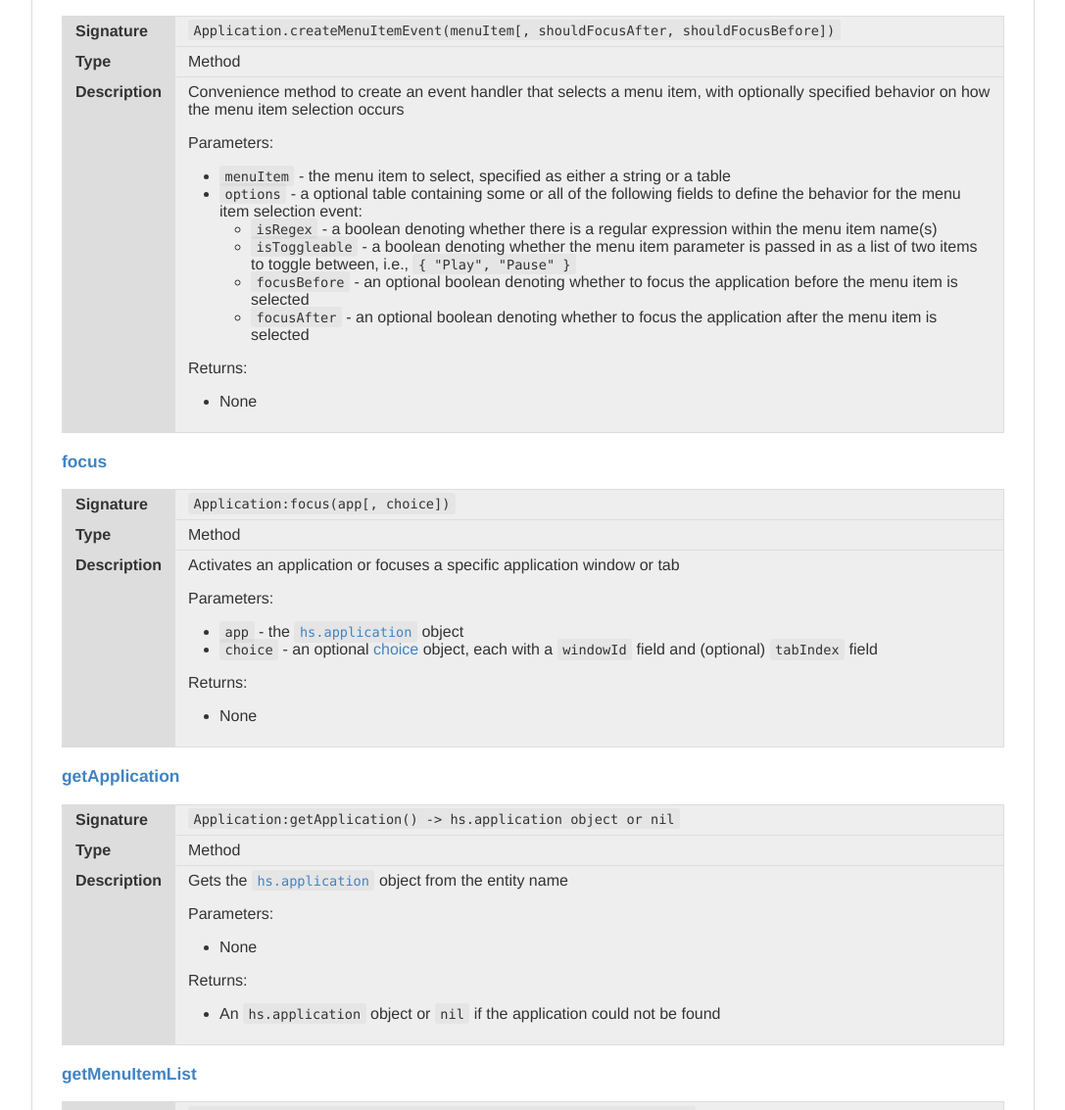
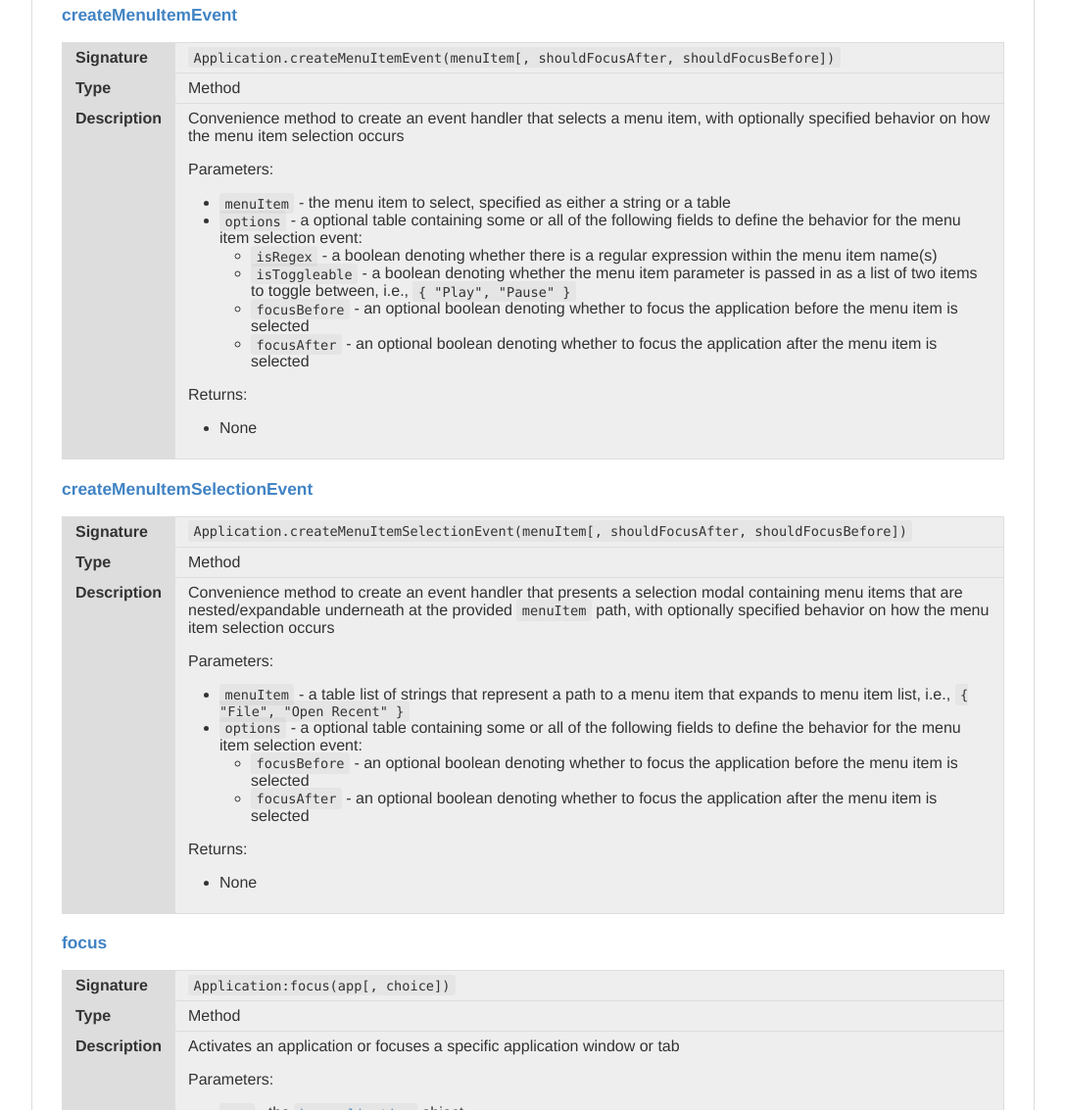
Before and after one commit to andweeb/Ki, a plain HTML site: page docs/html/Application.html in a window 1280 px wide. Shown: the part 915-2048 px from the top of the page at 98% size, without its empty margins (96-1183 px from the left). Drawn offline with Linux system fonts and the light colour scheme.

Commit message:
Implement menu item selection event helper method

```diff
--- a/docs/html/Application.html
+++ b/docs/html/Application.html
@@ -27,6 +27,7 @@
         <li>Methods - API calls which can only be made on an object returned by a constructor</li>
           <ul>
             <li><a href="#createMenuItemEvent">createMenuItemEvent</a></li>
+            <li><a href="#createMenuItemSelectionEvent">createMenuItemSelectionEvent</a></li>
             <li><a href="#focus">focus</a></li>
             <li><a href="#getApplication">getApplication</a></li>
             <li><a href="#getMenuItemList">getMenuItemList</a></li>
@@ -78,6 +79,38 @@
 <li><code>options</code> - a optional table containing some or all of the following fields to define the behavior for the menu item selection event:<ul>
 <li><code>isRegex</code> - a boolean denoting whether there is a regular expression within the menu item name(s)</li>
 <li><code>isToggleable</code> - a boolean denoting whether the menu item parameter is passed in as a list of two items to toggle between, i.e., <code>{ "Play", "Pause" }</code></li>
+<li><code>focusBefore</code> - an optional boolean denoting whether to focus the application before the menu item is selected</li>
+<li><code>focusAfter</code> - an optional boolean denoting whether to focus the application after the menu item is selected</li>
+</ul>
+</li>
+</ul>
+<p>Returns:</p>
+<ul>
+<li>None</li>
+</ul>
+</td>
+              </tr>
+            </table>
+          </section>
+          <section id="createMenuItemSelectionEvent">
+            <a name="//apple_ref/cpp/Method/createMenuItemSelectionEvent" class="dashAnchor"></a>
+            <h5><a href="#createMenuItemSelectionEvent">createMenuItemSelectionEvent</a></h5>
+            <table>
+              <tr>
+                <th>Signature</th>
+                <td><code>Application.createMenuItemSelectionEvent(menuItem[, shouldFocusAfter, shouldFocusBefore])</code></td>
+              </tr>
+              <tr>
+                <th>Type</th>
+                <td>Method</td>
+              </tr>
+              <tr>
+                <th>Description</th>
+                <td><p>Convenience method to create an event handler that presents a selection modal containing menu items that are nested/expandable underneath at the provided <code>menuItem</code> path, with optionally specified behavior on how the menu item selection occurs</p>
+<p>Parameters:</p>
+<ul>
+<li><code>menuItem</code> - a table list of strings that represent a path to a menu item that expands to menu item list, i.e., <code>{ "File", "Open Recent" }</code></li>
+<li><code>options</code> - a optional table containing some or all of the following fields to define the behavior for the menu item selection event:<ul>
 <li><code>focusBefore</code> - an optional boolean denoting whether to focus the application before the menu item is selected</li>
 <li><code>focusAfter</code> - an optional boolean denoting whether to focus the application after the menu item is selected</li>
 </ul>
```
Also changed, not shown: docs/markdown/Application.md (+9 -0 lines), 7 other files.
